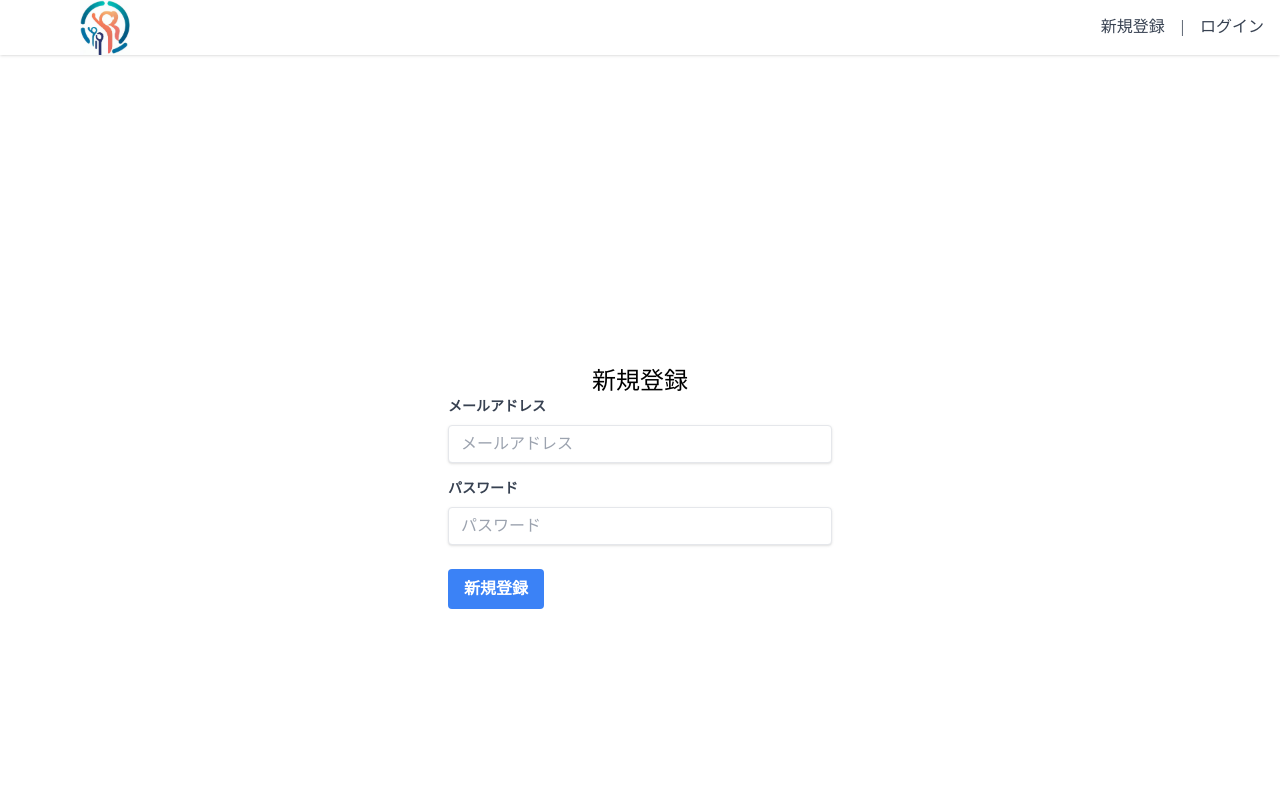
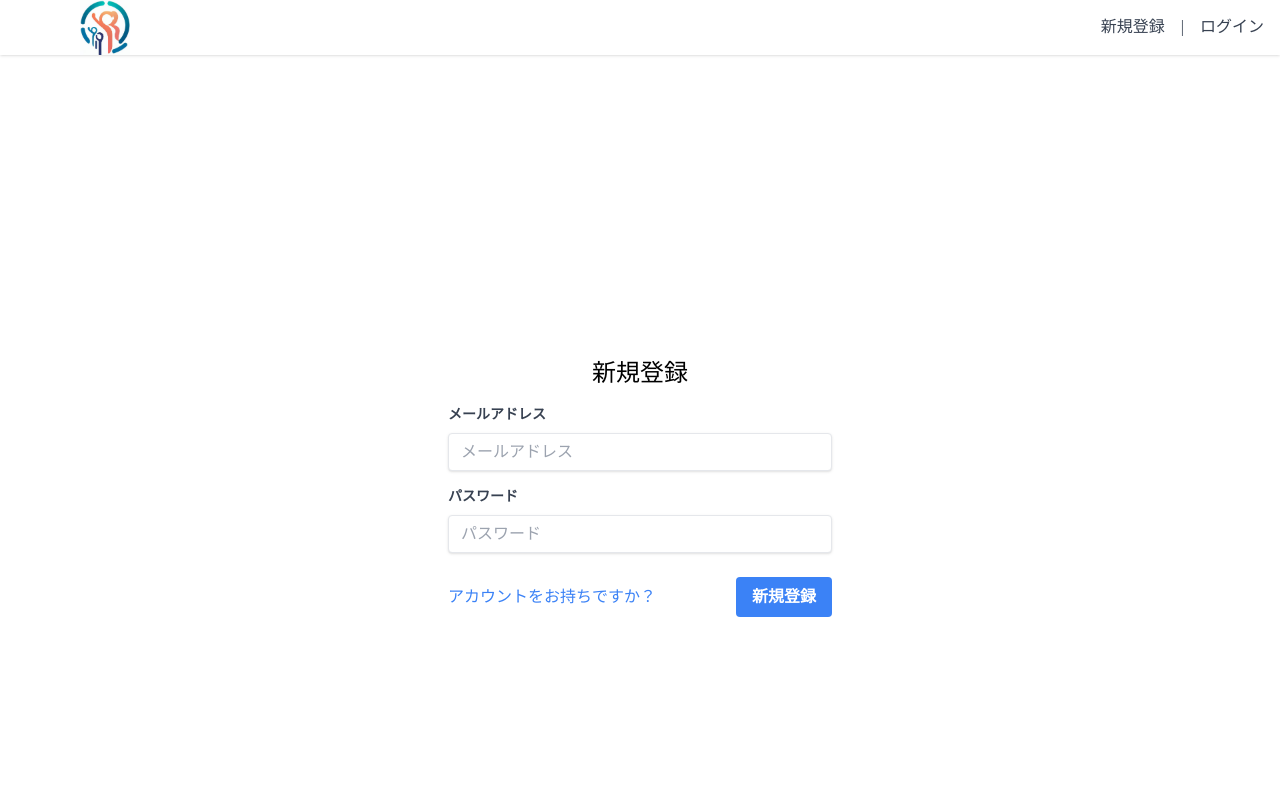
Before and after one commit to ryosuke-horie/mits-sikaku-v2-frontend, a Next.js app: page /signup in a window 1280 px wide. Shown: the top 800 px of the page. Built offline with nearby package versions, Linux system fonts and the light colour scheme; no server answers.

Commit message:
リンクを追加

```diff
--- a/src/app/signup/page.tsx
+++ b/src/app/signup/page.tsx
@@ -1,10 +1,8 @@
 "use client";
-import Image from "next/image";
 import { useRouter } from "next/navigation";
 import { useState } from "react";
-import logoImage from "/public/logo.jpg";
 
-export const runtime = 'edge';
+export const runtime = "edge";
 
 export default function SignupPage(): JSX.Element {
   const router = useRouter();
@@ -28,16 +26,15 @@ export default function SignupPage(): JSX.Element {
       });
 
       if (response.ok) {
-        // 登録成功時の処理
         alert("新規登録が完了しました。");
         setEmail("");
         setPassword("");
 
-        // ログインページに遷移
         router.push("/login");
       } else {
-        // 登録失敗時の処理
-        alert("新規登録に失敗しました。ITSのメールアドレスであることをご確認ください。");
+        alert(
+          "新規登録に失敗しました。ITSのメールアドレスであることをご確認ください。"
+        );
       }
     } catch (error) {
       console.error("エラーが発生しました:", error);
@@ -46,7 +43,7 @@ export default function SignupPage(): JSX.Element {
 
   return (
     <div className="flex flex-col items-center justify-center h-screen">
-      <h1 className="text-2xl">新規登録</h1>
+      <h1 className="text-2xl mb-4">新規登録</h1>
       <div className="w-96">
         <form onSubmit={handleSubmit}>
           <div className="mb-4">
@@ -75,7 +72,10 @@ export default function SignupPage(): JSX.Element {
               required
             />
           </div>
-          <div>
+          <div className="flex items-center justify-between">
+            <a href="/login" className="text-blue-500 hover:text-blue-700">
+              アカウントをお持ちですか？
+            </a>
             <button
               type="submit"
               className="bg-blue-500 hover:bg-blue-700 text-white font-bold py-2 px-4 rounded focus:outline-none focus:shadow-outline"
```
